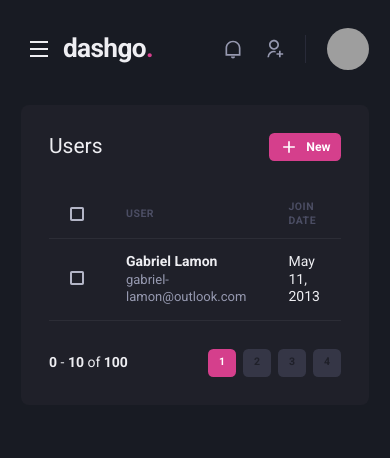
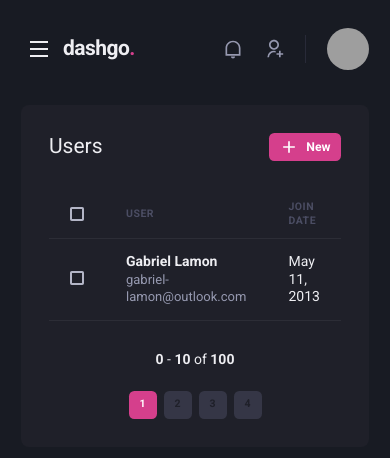
Before and after one commit to lamongabriel/dashgo, a Next.js app: page /users in a window 390 px wide. Shown: the top 458 px of the page. Built offline with nearby package versions, Linux system fonts and the light colour scheme; grey boxes are pictures that could not be loaded.

Commit message:
responsive - users listing

```diff
--- a/src/components/Header/index.tsx
+++ b/src/components/Header/index.tsx
@@ -34,7 +34,7 @@ export function Header () {
 				/>
 			)}
 
-			<Link href='/dashboard'><Logo w={isWideVersion ? 48 : 'auto'} /></Link>
+			<Link href='/dashboard'><Logo w={isWideVersion ? 48 : 'auto'} fontSize={['2xl', '3xl']} /></Link>
 
 			{isWideVersion && <Search />}
 
--- a/src/components/Pagination/index.tsx
+++ b/src/components/Pagination/index.tsx
@@ -6,7 +6,7 @@ export function Pagination () {
 	return (
 		<Stack
 			spacing={6}
-			direction='row'
+			direction={['column', 'row']}
 			mt={8}
 			justifyContent='space-between'
 			align='center'
--- a/src/pages/users/index.tsx
+++ b/src/pages/users/index.tsx
@@ -11,7 +11,8 @@ import {
 	Th,
 	Thead,
 	Tr,
-	Text
+	Text,
+	useBreakpointValue
 } from '@chakra-ui/react'
 
 import { Layout } from '../../components/Layout'
@@ -20,9 +21,15 @@ import { RiAddLine } from 'react-icons/ri'
 import { Pagination } from '../../components/Pagination'
 
 export default function UserList () {
+
+	const isWideVersion = useBreakpointValue({
+		base: false,
+		lg: true
+	})
+
 	return (
 		<Layout>
-			<Box flex={1} borderRadius={8} bg='gray.800' p={8}>
+			<Box flex={1} borderRadius={8} bg='gray.800' p={8} overflow={isWideVersion ? 'hidden' : 'scroll'}>
 				<Flex mb={8} justify='space-between' align='center'>
 					<Heading size='lg' fontWeight='normal'>
 						Users
```
